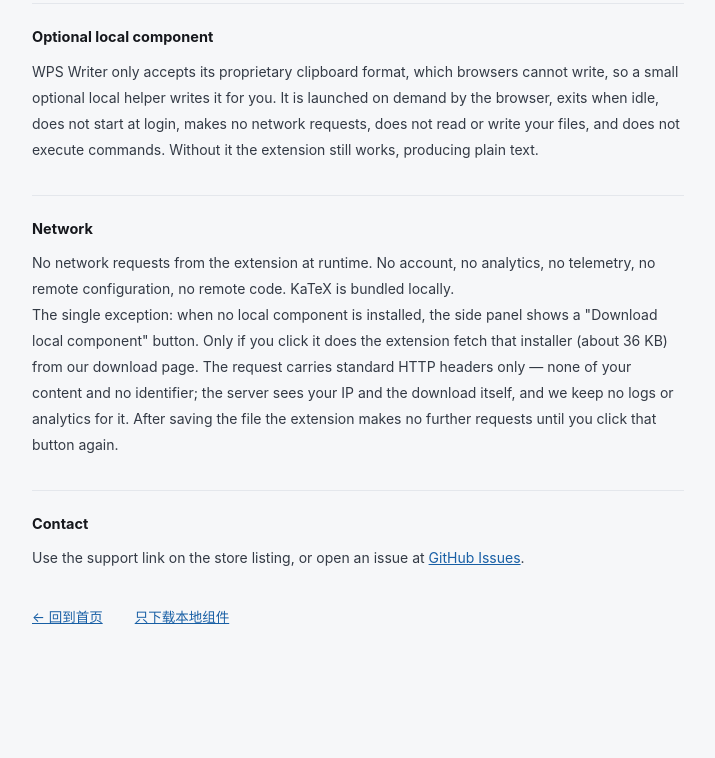
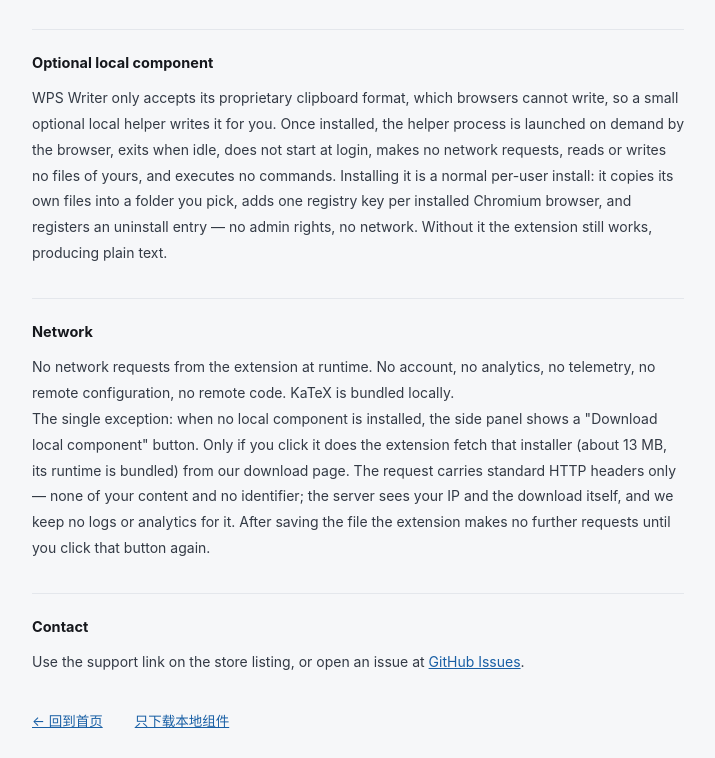
Before and after one commit to xuanyuan121/paste2doc, a plain HTML site: page privacy.html in a window 1280 px wide. Shown: the part 2633-3391 px from the top of the page, without its empty margins (282-997 px from the left). Before the commit the page ends 3345 px from the top, so only its background shows below. Drawn offline with Linux system fonts and the light colour scheme.

Commit message:
pages: privacy.html

```diff
--- a/privacy.html
+++ b/privacy.html
@@ -79,7 +79,7 @@
   <p><b>扩展在运行时不发起任何网络请求。</b>没有账号、没有登录、没有统计、没有埋点、
     没有远程配置、没有远程代码。公式渲染用的 KaTeX 是打包在扩展里的本地文件，不从 CDN 加载。</p>
   <p>唯一的例外在侧边栏：没有本地组件的时候，那里会显示一个「下载本地组件」按钮。
-    <b>只有你点它</b>，扩展才会去我们的下载页取那个安装包（<code>download-host.zip</code>，约 36 KB）。
+    <b>只有你点它</b>，扩展才会去我们的下载页取那个安装包（<code>download-host.zip</code>，约 13 MB，运行环境已经打包在里面）。
     这次请求只带标准 HTTP 头，不包含你的任何内容，也不包含任何标识符；服务器能看到的就是你的 IP
     和这次下载本身，我们没有为此设置日志或统计。取回来之后由浏览器存到你本机，扩展不会再访问网络，
     直到你下次点那个按钮。</p>
@@ -122,15 +122,17 @@
 
     <h2>Optional local component</h2>
     <p>WPS Writer only accepts its proprietary clipboard format, which browsers cannot write, so a small
-      optional local helper writes it for you. It is launched on demand by the browser, exits when idle,
-      does not start at login, makes no network requests, does not read or write your files, and does
-      not execute commands. Without it the extension still works, producing plain text.</p>
+      optional local helper writes it for you. Once installed, the helper process is launched on demand by
+      the browser, exits when idle, does not start at login, makes no network requests, reads or writes no
+      files of yours, and executes no commands. Installing it is a normal per-user install: it copies its
+      own files into a folder you pick, adds one registry key per installed Chromium browser, and registers
+      an uninstall entry — no admin rights, no network. Without it the extension still works, producing plain text.</p>
 
     <h2>Network</h2>
     <p>No network requests from the extension at runtime. No account, no analytics, no telemetry, no
       remote configuration, no remote code. KaTeX is bundled locally.</p>
     <p>The single exception: when no local component is installed, the side panel shows a "Download local
-      component" button. Only if you click it does the extension fetch that installer (about 36 KB) from
+      component" button. Only if you click it does the extension fetch that installer (about 13 MB, its runtime is bundled) from
       our download page. The request carries standard HTTP headers only — none of your content and no
       identifier; the server sees your IP and the download itself, and we keep no logs or analytics for
       it. After saving the file the extension makes no further requests until you click that button
```
